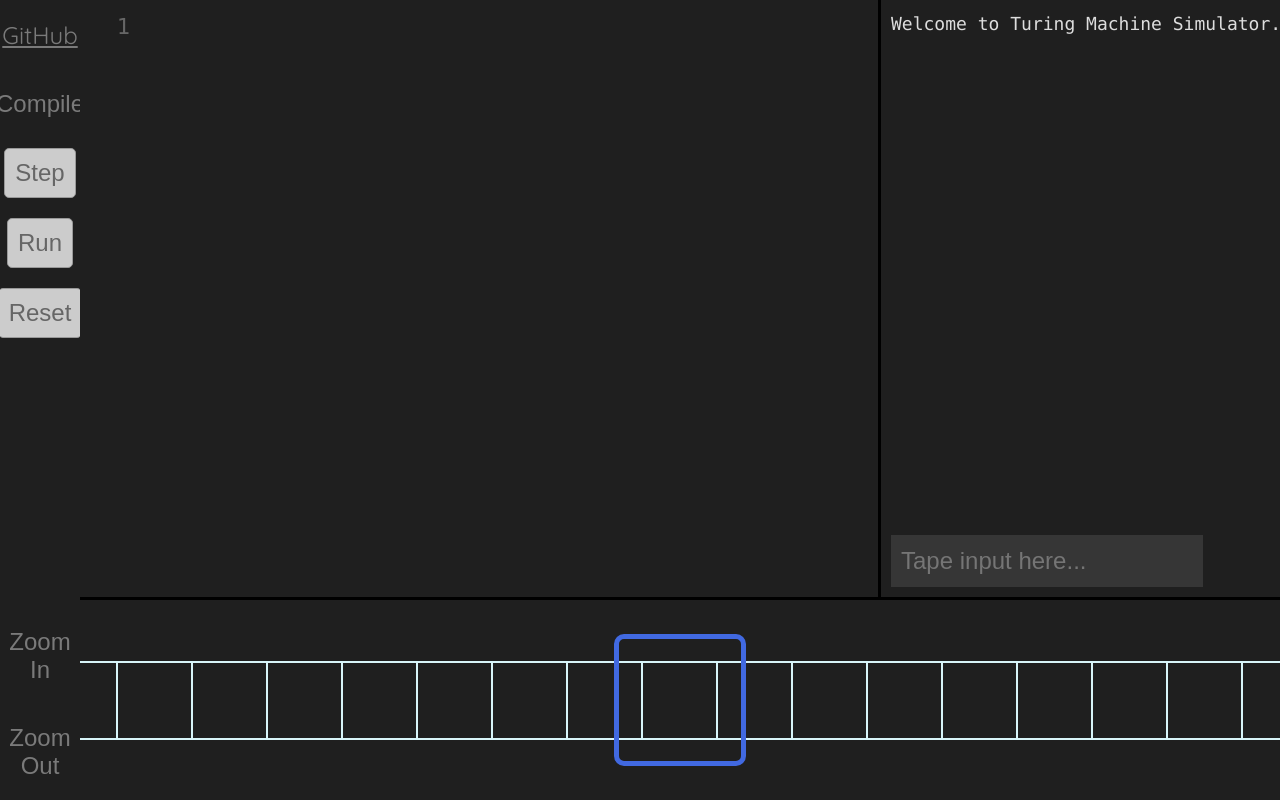
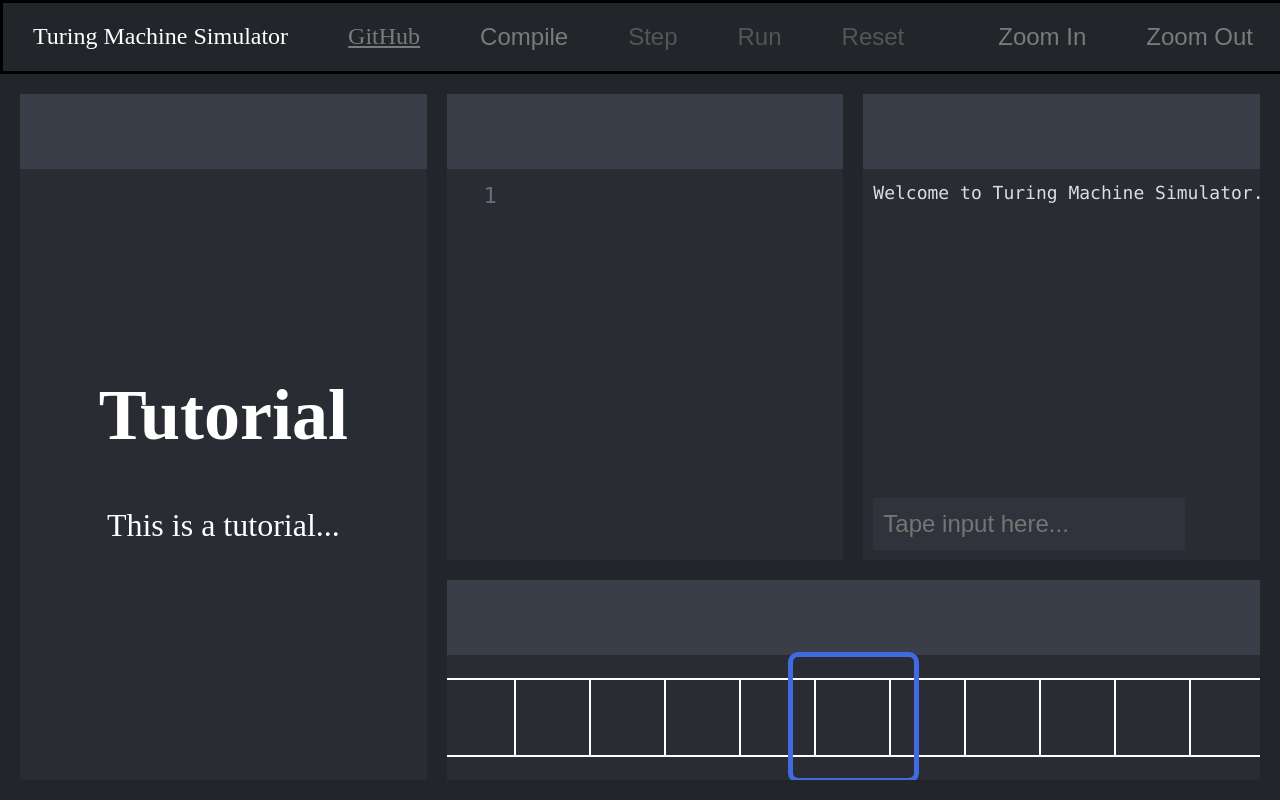
Before and after one commit to razfrumkin/turing-machine-simulator, a website built with Vite: page index.html in a window 1280 px wide. Built offline with nearby package versions, Linux system fonts and the light colour scheme.

Commit message:
Finalized layout

```diff
--- a/index.html
+++ b/index.html
@@ -17,7 +17,8 @@
 </head>
 <body>
   <div class="container">
-    <div class="sidebar">
+    <div class="menu">
+      <span style="color: white">Turing Machine Simulator</span>
       <a href="https://github.com/razfrumkin/turing-machine-simulator" target="_blank">GitHub</a>
       <button id="compile-button">Compile</button>
       <button id="step-button" disabled>Step</button>
@@ -27,29 +28,35 @@
       <button id="zoom-in-button" aria-label="Minimize editor">Zoom In</button>
       <button id="zoom-out-button" aria-label="Maximize editor">Zoom Out</i></button>
     </div>
-    <div class="horizontal-section-container">
-      <!--
-      <section class="tutorial">
-        <span style="color: black; font-size: 72px; font-weight: bold;">Tutorial</span><br>
+    <div id="content" class="horizontal-section-container">
+      <section class="card">
+        <div class="card-options"></div>
+        <div class="tutorial">
+          <span style="font-size: 72px; font-weight: bold;">Tutorial</span><br>
           <p style="font-size: 32px;">
 
             This is a tutorial...
           </p>
+        </div>
       </section>
-      -->
-      </section>
-      <div class="vertical-section-container">
+      <div class="resizer"></div>
+      <div class="vertical-section-container" style="flex: 2">
         <div class="horizontal-section-container" style="flex: 3">
-          <section class="editor">
+          <section class="card">
+            <div class="card-options"></div>
+            <div class="editor">
               <div id="line-numbers"></div>
               <div id="code-container">
                 <div id="backdrop" contenteditable="false"></div>
                 <textarea id="code" contenteditable spellcheck="false" aria-autocomplete="none"></textarea>
                 <div id="preview"></div>
               </div>
+            </div>
           </section>
           <div class="resizer"></div>
-          <section class="controls">
+          <section class="card">
+            <div class="card-options"></div>
+            <div class="controls">
               <div class="output">
                 <div id="console"></div>
               </div>
@@ -57,55 +64,21 @@
                 <input id="tape-input" class="text-field" type="text" placeholder="Tape input here...">
                 <span id="current-state"></span>
               </div>
+            </div>
           </section>
         </div>
         <div class="resizer"></div>
-        <section class="machine">
+        <section class="card">
+          <div class="card-options"></div>
+          <div class="machine">
             <div id="tape-container" class="tape">
-            <div id="tape-cells" class="cells">
-
+              <div id="tape-cells" class="cells"></div>
+              <div id="tape-pointer" class="pointer"></div>
             </div>
-            <div id="tape-pointer" class="pointer"></div>
           </div>
         </section>
       </div>
     </div>
-      <!--
-      <div class="upper">
-        <div class="heading-container">
-          <div class="heading">
-            <span class="header-text">Turing Machine Simulator by <span class="colored-header-text">Raz Frumkin</span> written in TypeScript</span>
-            <p>
-              Simulate a turing machine tap by writing code for the machine's states.
-            </p>
-            <span id="current-state"></span>
-          </div>
-        </div>
-      </div>
-      -->
-
-        <!--
-        <div class="editor-container">
-          <section class="options">
-            <button id="compile-button" class="primary-button">Compile</button>
-            <button id="run-button" class="primary-button" disabled>Run</button>
-            <button id="reset-button" class="primary-button">Reset</button>
-          </section>
-          <p id="output" class="output-success"></p>
-        </div>
-        -->
-
-      <!--
-      <div class="lower">
-        <input id="tape-input" class="text-field" type="text" placeholder="Tape input here...">
-        <div id="tape-container" class="tape">
-          <div id="tape-cells" class="cells">
-
-          </div>
-          <div id="tape-pointer" class="pointer"></div>
-        </div>
-      </div>
-      -->
   </div>
 </body>
 </html>
--- a/src/dom.ts
+++ b/src/dom.ts
@@ -77,16 +77,16 @@ resetButton.addEventListener('click', () => {
 })
 
 function compile(): boolean {
-    const map = new EditorMap(code.value)
-    const lexer = new Lexer(code.value)
-    const tokens = lexer.tokens()
-    const failure = tokens.some(token => token.type === TokenType.Error)
-
     clearOutput()
 
     const loadingSpan = document.createElement('span')
     loadingSpan.textContent = 'Compiling...\n'
     logOutput(loadingSpan)
+
+    const map = new EditorMap(code.value)
+    const lexer = new Lexer(code.value)
+    const tokens = lexer.tokens()
+    const failure = tokens.some(token => token.type === TokenType.Error)
 
     if (failure) {
         let errors = 0
--- a/src/resizing.ts
+++ b/src/resizing.ts
@@ -2,13 +2,16 @@ const resizers = document.querySelectorAll<HTMLDivElement>('.resizer')
 
 let currentResizer: HTMLDivElement | null = null
 
+const RESIZER_THICKNESS: number = 20
+document.documentElement.style.setProperty('--resizer-thickness', `${RESIZER_THICKNESS}px`)
+
 resizers.forEach(resizer => {
     const parent = resizer.parentElement!
     if (isHorizontal(parent)) {
-        resizer.style.width = '3px'
+        resizer.style.width = `${RESIZER_THICKNESS}px`
         resizer.style.cursor = 'ew-resize'
     } else {
-        resizer.style.height = '3px'
+        resizer.style.height = `${RESIZER_THICKNESS}px`
         resizer.style.cursor = 'ns-resize'
     }
 
--- a/src/styles/console.css
+++ b/src/styles/console.css
@@ -55,7 +55,7 @@ span.error {
 .text-field {
     border: none;
     outline: none;
-    background-color: rgb(54, 54, 54);
+    background-color: var(--theme-secondary-color);
     color: white;
     width: 300px;
     height: 50px;
--- a/src/styles/editor.css
+++ b/src/styles/editor.css
@@ -1,17 +1,18 @@
 :root {
-    --text-editor-background-color: rgb(31, 31, 31);
-    --text-editor-foreground-color: rgb(255, 255, 255);
-    --text-editor-line-numbers-color: rgb(102, 102, 102);
+    --text-editor-background-color: var(--theme-color);
+    --text-editor-foreground-color: rgb(172, 178, 190);
+    --text-editor-line-numbers-color: rgb(104, 111, 124);
 }
 
 .editor {
     position: relative;
     display: flex;
-    flex: 2;
+    flex: 1;
     font-family: 'Menlo', monospace;
     line-height: 1.5;
     overflow: hidden;
     box-sizing: border-box;
+    z-index: 1;
 }
 
 #line-numbers {
@@ -23,7 +24,7 @@
     flex: 0 0 auto;
     width: 40px;
     font-family: inherit;
-    overflow-y: hidden;
+    overflow: hidden;
 }
 
 #line-number span {
@@ -54,9 +55,9 @@
     white-space: pre;
     tab-size: 4;
     position: absolute;
-    z-index: -1;
     left: 0;
     top: 0;
+    z-index: -1;
 }
 
 #code {
@@ -102,33 +103,35 @@
 }
 
 span.comment {
-    color: rgb(133, 133, 133)
+    color: rgb(104, 111, 124);
+    font-style: italic;
 }
 
 span.keyword {
-    color: rgb(238, 39, 111);
+    color: rgb(110, 180, 192);
+    font-weight: bold;
 }
 
 span.character {
-    color: rgb(174, 129, 255);
+    color: rgb(223, 193, 132);
 }
 
 span.string {
-    color: rgb(166, 226, 46);
+    color: rgb(210, 114, 119);
 }
 
 span.arrow {
-    color: rgb(102, 217, 239);
+    color: rgb(187, 126, 215);
 }
 
 span.state-id {
-    color: rgb(196, 227, 134);
+    color: rgb(161, 193, 129);
 }
 
 span.constant {
-    color: rgb(54, 90, 97);
+    color: rgb(115, 174, 234);
 }
 
 span.default {
-    color: var(--text-editor-foreground-color);
+    color: rgb(172, 178, 190)
 }
--- a/src/styles/machine.css
+++ b/src/styles/machine.css
@@ -1,6 +1,7 @@
 :root {
     --cell-length: 75px;
     --cell-thickness: 2px;
+    --cell-color: white;
     --pointer-length: calc(var(--cell-length) * 1.75)
 }
 
@@ -26,7 +27,7 @@
   display: flex;
   flex-direction: row;
   border-radius: 3px;
-  border: var(--cell-thickness) solid var(--text-color);
+  border: var(--cell-thickness) solid var(--cell-color);
   height: var(--cell-length);
   position: absolute;
   margin-left: calc(calc(var(--cell-length) / -2) - var(--cell-thickness));
@@ -35,14 +36,14 @@
 
 .cell {
   font-family: 'Menlo';
-  color: var(--text-color);
+  color: var(--cell-color);
   font-size: 32px;
   width: var(--cell-length);
   height: var(--cell-length);
   display: flex;
   justify-content: center;
   align-items: center;
-  border-right: solid var(--text-color) var(--cell-thickness);
+  border-right: solid var(--cell-color) var(--cell-thickness);
   box-sizing: border-box;
 }
 
--- a/src/styles/style.css
+++ b/src/styles/style.css
@@ -1,16 +1,9 @@
-@import url('https://fonts.googleapis.com/css2?family=Quicksand:wght@300;400;500;600;700&display=swap');
+:root {
+  --theme-color: rgb(41, 44, 51);
+  --theme-secondary-color: rgb(48, 51, 60);
+  --theme-secondary-darker-color: rgb(34, 37, 42);
+  --theme-secondary-lighter-color: rgb(57, 62, 73);
 
-:root {
-  /* https://realtimecolors.com/?colors=d8f5f9-031012-115f69-082c30-0e4b53 */
-  --text-color: #d8f5f9;
-  --background-color: #031012;
-  --primary-button-color: #115f69;
-  --secondary-button-color: #082c30;
-  --accent-color: #0e4b53;
-
-  --text-font: 'Quicksand', sans-serif;
-
-  --resizer-background-color: black;
   --minimum-section-dimension: 200px;
 }
 
@@ -33,12 +26,19 @@ body {
 }
 
 .container {
-  margin: 0;
+  position: relative;
   width: 100%;
   height: 100%;
   display: flex;
-  flex-direction: row;
+  flex-direction: column;
   overflow: hidden;
+  background-color: var(--theme-secondary-darker-color);
+}
+
+#content {
+  margin: var(--resizer-thickness);
+  width: calc(100% - calc(var(--resizer-thickness) * 2));
+  height: calc(100% - calc(var(--resizer-thickness) * 2));
 }
 
 .horizontal-section-container {
@@ -64,34 +64,39 @@ body {
 }
 
 .resizer {
-  background-color: var(--resizer-background-color);
+  background-color: var(--theme-secondary-darker-color);
 }
 
-.common-section {
-  flex: 1;
-  overflow: auto;
-  box-sizing: border-box;
-  display: flex;
-  justify-content: center;
-  align-items: center;
-  font-size: 32px;
-  color: black;
-  font-weight: bold;
+.resizer:hover {
+  background-color: var(--theme-secondary-color);
 }
 
-.sidebar {
-  width: 80px;
-  background-color: var(--text-editor-background-color);
+.card {
   display: flex;
   flex-direction: column;
-  align-items: center;
+  flex: 1;
+  box-sizing: border-box;
+  position: relative;
+}
+
+.card-options {
+  height: 75px;
+  background-color: var(--theme-secondary-lighter-color);
+}
+
+.menu {
+  background-color: var(--theme-secondary-darker-color);
+  display: flex;
+  flex-direction: row;
+  width: 100%;
+  border: 3px solid black;
 }
 
 .spacer {
   flex-grow: 1;
 }
 
-.sidebar a, button {
+.menu span, a, button {
   padding: 10px;
   background-color: transparent;
   border: none;
@@ -99,17 +104,16 @@ body {
   cursor: pointer;
   color: rgb(122, 122, 122);
   font-size: 24px;
-  margin: 10px;
+  margin: 10px 20px 10px 20px;
 }
 
-.sidebar a:hover, button:hover {
+.menu a:hover, button:hover {
   color: white;
 }
 
 .primary-button {
   background-color: var(--primary-button-color);
   color: var(--text-color);
-  font-family: var(--text-font);
   font-size: 20px;
   width: 120px;
   height: 60px;
@@ -123,18 +127,15 @@ body {
 }
 
 .primary-button:disabled, button[disabled] {
-  border: 1px solid #999999;
-  background-color: #cccccc;
-  color: #666666;
+  color: #555555;
   cursor :default;
 }
 
 #current-state {
-  font-family: var(--text-font);
-  color: var(--text-color);
+  color: white;
   font-size: 35px;
 }
 
 .current-state-id {
-  color: var(--accent-color)
+  color: darksalmon;
 }
--- a/src/styles/tutorial.css
+++ b/src/styles/tutorial.css
@@ -1,7 +1,9 @@
 .tutorial {
     display: flex;
-    flex: 2;
+    flex: 1;
     justify-content: center;
     align-items: center;
     flex-direction: column;
+    color: white;
+    background-color: var(--text-editor-background-color);
 }
```
Also changed, not shown: src/editor.ts (+1 -12 lines). Lines whose indentation alone changed are shown as unchanged.
